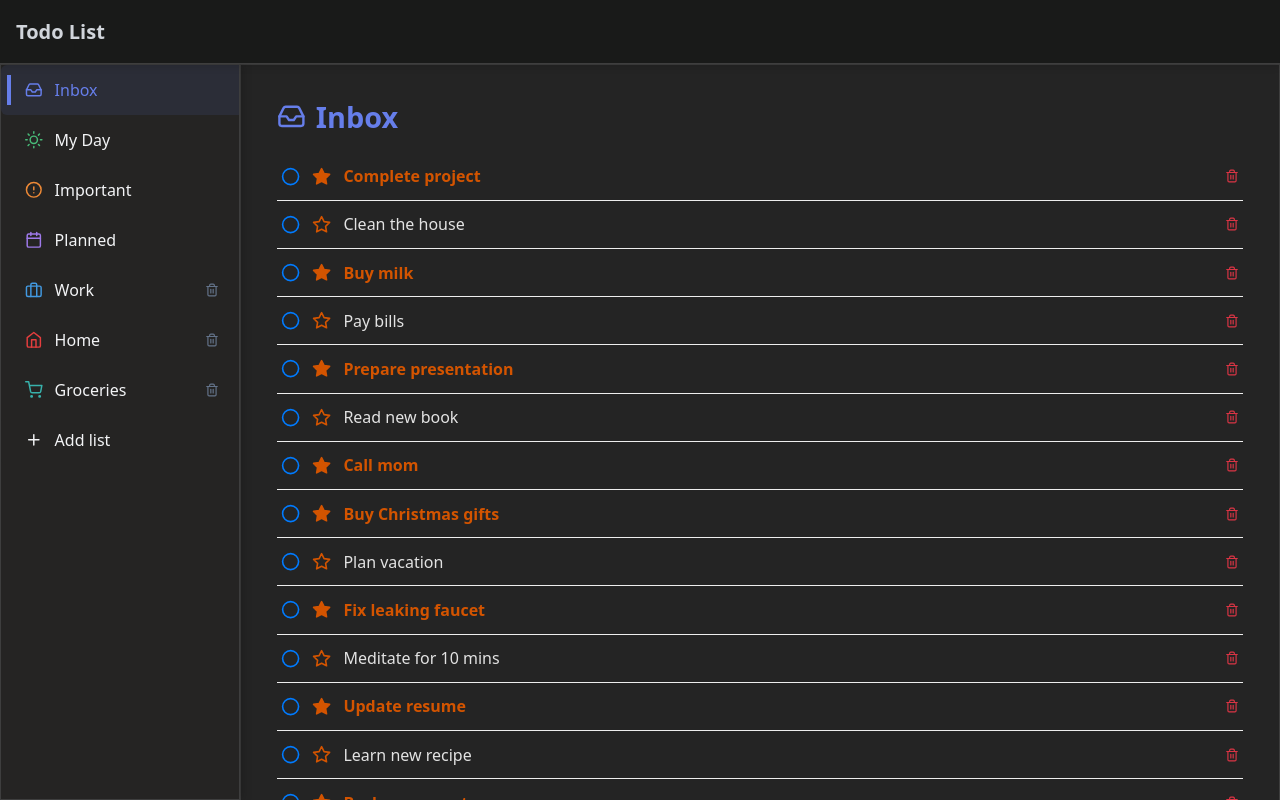
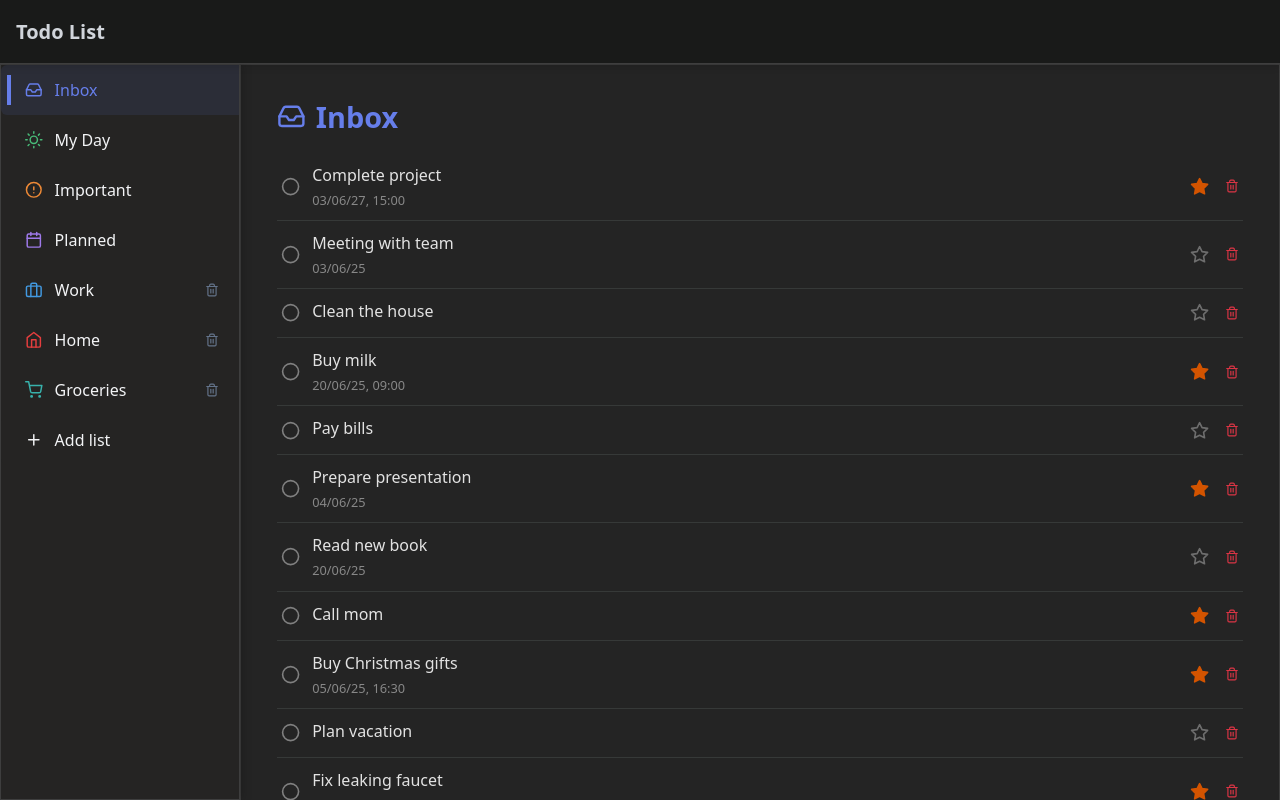
Before and after one commit to CarloGaspa/Portfolio-ToDoList, a React (Vite) app: page / in a window 1280 px wide. Shown: the top 800 px of the page. Built offline with nearby package versions, Linux system fonts and the light colour scheme.

Commit message:
Add date and time

```diff
--- a/src/App.jsx
+++ b/src/App.jsx
@@ -47,26 +47,26 @@ export default function App() {
   ]);
   const [activeContent, setActiveContent] = useState('inbox');
   const [tasks, setTasks] = useState([
-    { id: 'task-1', text: 'Complete project', completed: false, list: 'work', important: true, dueDate: '2023-12-15' },
-    { id: 'task-2', text: 'Meeting with team', completed: true, list: 'work', important: false, dueDate: '2026-12-10' },
-    { id: 'task-3', text: 'Clean the house', completed: false, list: 'home', important: false, dueDate: null },
-    { id: 'task-4', text: 'Buy milk', completed: false, list: 'groceries', important: true, dueDate: null },
-    { id: 'task-5', text: 'Pay bills', completed: false, list: 'home', important: false, dueDate: '2025-02-20' },
-    { id: 'task-6', text: 'Prepare presentation', completed: false, list: 'work', important: true, dueDate: '2026-11-30' },
-    { id: 'task-7', text: 'Go to gym', completed: true, list: 'personal', important: false, dueDate: '2026-12-05' },
-    { id: 'task-8', text: 'Read new book', completed: false, list: 'personal', important: false, dueDate: '2026-12-25' },
-    { id: 'task-9', text: 'Call mom', completed: false, list: 'personal', important: true, dueDate: null },
-    { id: 'task-10', text: 'Organize workspace', completed: true, list: 'work', important: false, dueDate: '2023-11-28' },
-    { id: 'task-11', text: 'Buy Christmas gifts', completed: false, list: 'shopping', important: true, dueDate: '2026-12-15' },
-    { id: 'task-12', text: 'Plan vacation', completed: false, list: 'personal', important: false, dueDate: '2024-06-01' },
-    { id: 'task-13', text: 'Fix leaking faucet', completed: false, list: 'home', important: true, dueDate: '2024-01-10' },
-    { id: 'task-14', text: 'Review documents', completed: true, list: 'work', important: false, dueDate: '2024-11-15' },
-    { id: 'task-15', text: 'Meditate for 10 mins', completed: false, list: 'personal', important: false, dueDate: null },
-    { id: 'task-16', text: 'Update resume', completed: false, list: 'work', important: true, dueDate: '2026-02-20' },
-    { id: 'task-17', text: 'Water plants', completed: true, list: 'home', important: false, dueDate: '2026-12-01' },
-    { id: 'task-18', text: 'Learn new recipe', completed: false, list: 'personal', important: false, dueDate: null },
-    { id: 'task-19', text: 'Backup computer', completed: false, list: 'work', important: true, dueDate: '2026-03-15' },
-    { id: 'task-20', text: 'Renew subscription', completed: false, list: 'personal', important: false, dueDate: '2026-04-10' }
+    { id: 'task-1', text: 'Complete project', completed: false, list: 'work', important: true, date: '2027-06-03', time: '15:00' },
+    { id: 'task-2', text: 'Meeting with team', completed: false, list: 'work', important: false, date: '2025-06-03', time: '' },
+    { id: 'task-3', text: 'Clean the house', completed: false, list: 'home', important: false, date: '', time: '' },
+    { id: 'task-4', text: 'Buy milk', completed: false, list: 'groceries', important: true, date: '2025-06-20', time: '09:00' },
+    { id: 'task-5', text: 'Pay bills', completed: false, list: 'home', important: false, date: '', time: '' },
+    { id: 'task-6', text: 'Prepare presentation', completed: false, list: 'work', important: true, date: '2025-06-04', time: '' },
+    { id: 'task-7', text: 'Go to gym', completed: true, list: 'personal', important: false, date: '2025-06-20', time: '18:00' },
+    { id: 'task-8', text: 'Read new book', completed: false, list: 'personal', important: false, date: '2025-06-20', time: '' },
+    { id: 'task-9', text: 'Call mom', completed: false, list: 'personal', important: true, date: '', time: '' },
+    { id: 'task-10', text: 'Organize workspace', completed: true, list: 'work', important: false, date: '2025-06-20', time: '10:00' },
+    { id: 'task-11', text: 'Buy Christmas gifts', completed: false, list: 'shopping', important: true, date: '2025-06-05', time: '16:30' },
+    { id: 'task-12', text: 'Plan vacation', completed: false, list: 'personal', important: false, date: '', time: '' },
+    { id: 'task-13', text: 'Fix leaking faucet', completed: false, list: 'home', important: true, date: '2025-06-20', time: '13:45' },
+    { id: 'task-14', text: 'Review documents', completed: true, list: 'work', important: false, date: '2024-11-15', time: '' },
+    { id: 'task-15', text: 'Meditate for 10 mins', completed: false, list: 'personal', important: false, date: '', time: '' },
+    { id: 'task-16', text: 'Update resume', completed: false, list: 'work', important: true, date: '2023-02-20', time: '09:00' },
+    { id: 'task-17', text: 'Water plants', completed: true, list: 'home', important: false, date: '2025-06-20', time: '08:00' },
+    { id: 'task-18', text: 'Learn new recipe', completed: false, list: 'personal', important: false, date: '2025-06-20', time: '' },
+    { id: 'task-19', text: 'Backup computer', completed: false, list: 'work', important: true, date: '2026-03-15', time: '17:00' },
+    { id: 'task-20', text: 'Renew subscription', completed: false, list: 'personal', important: false, date: '2023-04-10', time: '' }
   ]);
 
   /* Functions */
@@ -90,43 +90,41 @@ export default function App() {
 
   //Filtra i task in base alla pagina selezionata
   const getFilteredTasks = () => {
-    const today = new Date();
-    today.setHours(0,0,0,0);  // Imposta a inizio giornata per il confronto
+    const todayStart = new Date();
+    todayStart.setHours(0, 0, 0, 0);
 
-    switch(activeContent){
-      case LIST_IDS.INBOX:
-        return tasks.filter(task => {
+    const tomorrowStart = new Date(todayStart);
+    tomorrowStart.setDate(tomorrowStart.getDate() + 1);
+
+    const filterMap = {
+      [LIST_IDS.INBOX]: (task) => !task.completed,
+
+      [LIST_IDS.MY_DAY]: (task) => {
         if (task.completed) return false;
-          return task;
-        });
-      case LIST_IDS.MY_DAY:
-        return tasks.filter(task => {
+        if (!task.date) return false;
+
+        const taskDate = new Date(task.date);
+        taskDate.setHours(0, 0, 0, 0);
+        return taskDate <= todayStart;
+      },
+
+      [LIST_IDS.IMPORTANT]: (task) => !task.completed && task.important,
+
+      [LIST_IDS.PLANNED]: (task) => {
         if (task.completed) return false;
-          if (!task.dueDate) return false;
-          const taskDate = new Date(task.dueDate);
-          taskDate.setHours(0, 0, 0, 0)
-          return taskDate <= today;
-        });
-      case LIST_IDS.IMPORTANT:
-        return tasks.filter(task => {
-          if(task.completed) return false;
-          return task.important;
-        })
-      case LIST_IDS.PLANNED:
-        return tasks.filter(task => {
-          if(task.completed) return false;
-          if (!task.dueDate) return false;
-          const taskDate = new Date(task.dueDate);
+        if (!task.date) return false;
+
+        const taskDate = new Date(task.date);
         taskDate.setHours(0, 0, 0, 0);
-          return taskDate >= today;
-        });
-      default:
-        return tasks.filter(task => {
-          if(task.completed) return false;
-          return task.list === activeContent;
-        });
-    }
-  }
+        return taskDate >= tomorrowStart;
+      },
+
+      default: (task) => !task.completed && task.list === activeContent
+    };
+
+    const filterFn = filterMap[activeContent] || filterMap.default;
+    return tasks.filter(filterFn);
+  };
 
   const handleAddTask = (newTask) => {
     const activeItem = sideBarItems.find(item => item.id === activeContent);
@@ -139,7 +137,7 @@ const handleAddTask = (newTask) => {
         ? LIST_IDS.INBOX
         : activeContent,
       important: false,
-    dueDate: null
+      date: null
     }]);
   }
 
--- a/src/components/Content.css
+++ b/src/components/Content.css
@@ -38,7 +38,7 @@
   display: flex;
   align-items: center;
   padding: 10px 0;
-  border-bottom: 1px solid #eee;
+  border-bottom: 1px solid rgb(54,57,56);
   gap: 8px;
 }
 
@@ -47,26 +47,23 @@
   color: #888;
 }
 
-.task-list li.important .task-text {
-  font-weight: bold;
-  color: #d35400;
-}
-
 .task-controls {
   display: flex;
   gap: 4px;
 }
 
+.toggle-normal,
 .toggle-complete,
 .toggle-important {
   background: none;
   border: none;
   cursor: pointer;
-  color: #007bff;
+  color: gray;
   padding: 4px;
   font-size: 1.2rem;
 }
 
+.toggle-normal,
 .toggle-complete:hover,
 .toggle-important:hover {
   opacity: 0.8;
@@ -119,3 +116,21 @@
   border-color: #007bff;
   box-shadow: 0 0 0 2px rgba(0, 123, 255, 0.1);
 }
+
+.task-text-container {
+  display: flex;
+  flex-direction: column;
+  flex-grow: 1;
+}
+
+.task-text {
+  font-size: 1rem;
+  padding-right: 10px;
+  word-break: break-word;
+}
+
+.task-date {
+  font-size: 0.8rem;
+  color: #888;
+  margin-top: 4px;
+}
--- a/src/components/Content.jsx
+++ b/src/components/Content.jsx
@@ -41,15 +41,23 @@ export default function Content({
               >
                 {task.completed ? <FiCheck /> : <FiCircle />}
               </button>
-              <button
-                onClick={() => onToggleImportant(task.id)}
-                className="toggle-important"
-                aria-label={task.important ? 'Mark as not important' : 'Mark as important'}
+            </div>
+            <div className="task-text-container">
+              <span className="task-text">{task.text}</span>
+              <span
+                className="task-date"
+                style={{ color: isPastDate(task.date) ? 'rgb(255,56,55)' : '#888' }}
               >
-                <FiStar fill={task.important ? 'currentColor' : 'none'} />
-              </button>
+                {formatTaskDateTime(task.date, task.time)}
+              </span>
             </div>
-            <span className="task-text">{task.text}</span>
+            <button
+              onClick={() => onToggleImportant(task.id)}
+              className={task.important ? 'toggle-important' : 'toggle-normal'}
+              aria-label={task.important ? 'Mark as not important' : 'Mark as important'}
+            >
+              <FiStar fill={task.important ? 'currentColor' : 'none'} />
+            </button>
             <button
               onClick={() => onRemoveTask(task.id)}
               className="delete-task"
@@ -73,3 +81,53 @@ export default function Content({
     </div>
   )
 }
+
+
+function isPastDate(dateStr) {
+  if (!dateStr) return false;
+
+  const taskDate = new Date(dateStr);
+  const today = new Date();
+  today.setHours(0, 0, 0, 0);
+
+  const taskDateOnly = new Date(taskDate);
+  taskDateOnly.setHours(0, 0, 0, 0);
+
+  return taskDateOnly < today;
+}
+
+function formatTaskDateTime(dateStr, timeStr) {
+  if (!dateStr) return timeStr || '';
+
+  const taskDate = new Date(dateStr);
+  const today = new Date();
+  today.setHours(0, 0, 0, 0);
+
+  const yesterday = new Date(today);
+  yesterday.setDate(yesterday.getDate() - 1);
+
+  const tomorrow = new Date(today);
+  tomorrow.setDate(tomorrow.getDate() + 1);
+
+  let datePart = '';
+
+  const taskDateOnly = new Date(taskDate);
+  taskDateOnly.setHours(0, 0, 0, 0);
+
+  if (taskDateOnly.getTime() === today.getTime()) {
+    datePart = 'Today';
+  } else if (taskDateOnly.getTime() === yesterday.getTime()) {
+    datePart = 'Yesterday';
+  } else if (taskDateOnly.getTime() === tomorrow.getTime()) {
+    datePart = 'Tomorrow';
+  } else {
+    const day = String(taskDate.getDate()).padStart(2, '0');
+    const month = String(taskDate.getMonth() + 1).padStart(2, '0');
+    const year = String(taskDate.getFullYear()).slice(-2);
+    datePart = `${day}/${month}/${year}`;
+  }
+
+  const timePart = timeStr ? `, ${timeStr}` : '';
+
+  return datePart + timePart;
+}
```
Lines whose indentation alone changed are shown as unchanged.
